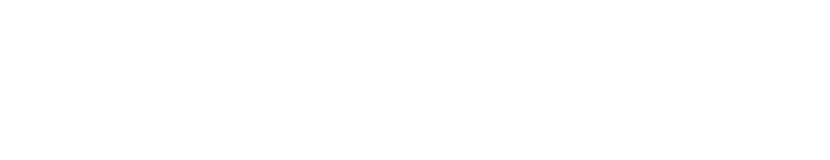
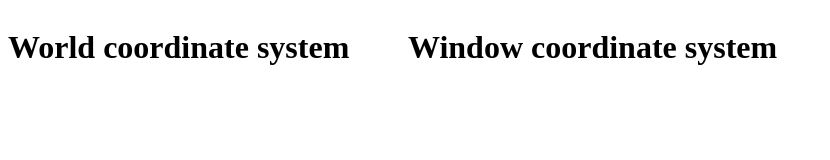
Before and after one commit to ZiF1R/CGaG, a plain HTML site: page 3lw/index.html in a window 1280 px wide. Shown: the whole page, without its empty margins (0-830 px from the left). Drawn offline with Linux system fonts and the light colour scheme.

Commit message:
Update index.html

```diff
--- a/3lw/index.html
+++ b/3lw/index.html
@@ -4,11 +4,24 @@
     <meta charset="UTF-8">
     <meta http-equiv="X-UA-Compatible" content="IE=edge">
     <meta name="viewport" content="width=device-width, initial-scale=1.0">
+
+    <script defer type="module" src="./index.js"></script>
+
     <title>Document</title>
   </head>
   <body>
 
-    <canvas id="canvas" width="500" height="500" ></canvas>
+    <div class="container" style="display: flex;">
+      <div>
+        <h1>World coordinate system</h1>
+        <canvas id="world-coordinate-system" width="400" height="400"></canvas>
+      </div>
+
+      <div>
+        <h1>Window coordinate system</h1>
+        <canvas id="window-coordinate-system" width="400" height="400"></canvas>
+      </div>
+    </div>
 
   </body>
 </html>
```
